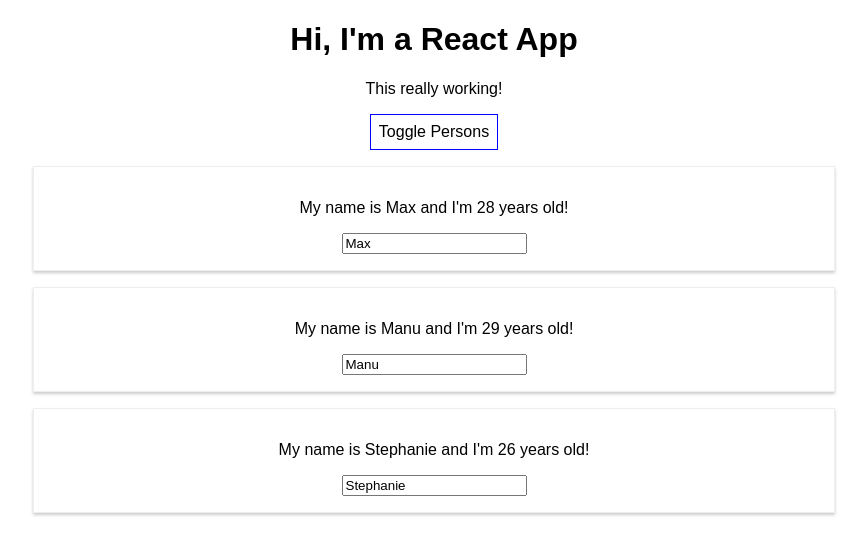
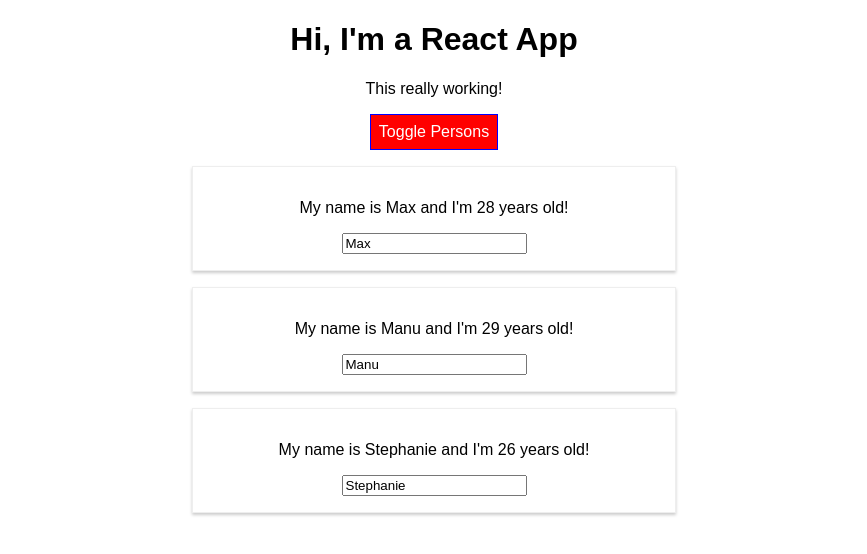
Before and after one commit to schenkd/react-udemy-example, a React (Create React App) app: page / in a window 1280 px wide. Both pictures are taken after a click on the button "Toggle Persons". Shown: the top 554 px of the page, without its empty margins (206-1073 px from the left). Built offline with nearby package versions, Linux system fonts and the light colour scheme; no server answers.

Commit message:
adding dynamic styling with Radium

```diff
--- a/package.json
+++ b/package.json
@@ -4,6 +4,8 @@
   "private": true,
   "dependencies": {
     "axios": "^0.18.0",
+    "npm": "^5.8.0",
+    "radium": "^0.24.0",
     "react": "^16.2.0",
     "react-dom": "^16.2.0",
     "react-scripts": "1.1.1"
--- a/src/App.css
+++ b/src/App.css
@@ -1,3 +1,11 @@
 .App {
   text-align: center;
 }
+
+.red {
+  color: red;
+}
+
+.bold {
+  font-weight: bold;
+}
--- a/src/App.js
+++ b/src/App.js
@@ -1,7 +1,6 @@
 import React, { Component } from 'react';
-import axios from 'axios';
-
-import Person from './Person/Person.js'
+import Radium, { StyleRoot } from 'radium';
+import Person from './Person/Person.js';
 import './App.css';
 
 
@@ -13,14 +12,7 @@
       {id: 'sdfd', name: 'Stephanie', age: 26 }
     ],
     showPersons: false
-  }
-
-  componentDidMount() {
-    axios.get('https://jsonplaceholder.typicode.com/posts')
-      .then(response => {
-        this.setState({ posts: response.data })
-      });
-  }
+  };
 
   nameChangedHandler = (event, id) => {
     // get the person object with the matched id
@@ -57,12 +49,18 @@
   }
 
   render() {
+    // extended with :hover (Thx to Radium!)
     const style = {
-      backgroundColor: 'white',
+      backgroundColor: 'green',
+      color: 'white',
       font: 'inherit',
       border: '1px solid blue',
       padding: '8px',
-      cursor: 'pointer'
+      cursor: 'pointer',
+      ':hover': {
+        backgroundColor: 'lightgreen',
+        color: 'black'
+      }
     };
 
     let persons = null;
@@ -80,19 +78,36 @@
           })}
         </div>
       );
+
+      style.backgroundColor = 'red';
+      style[':hover'] = {
+          backgroundColor: 'salmon',
+          color: 'black'
+      };
+    }
+
+    // dynamic styling classes
+    const classes = [];
+    if (this.state.persons.length <= 2) {
+      classes.push('red');
+    }
+    if (this.state.persons.length <= 1) {
+      classes.push('bold');
     }
 
     return (
+      <StyleRoot>
         <div className="App">
           <h1>Hi, I'm a React App</h1>
-        <p>This really working!</p>
+          <p className={ classes.join(' ') }>This really working!</p>
           <button
             style={ style }
             onClick={ this.togglePersonsHandler }>Toggle Persons</button>
           { persons }
         </div>
+      </StyleRoot>
     );
   }
 }
 
-export default App;
+export default Radium(App);
--- a/src/Person/Person.js
+++ b/src/Person/Person.js
@@ -1,10 +1,17 @@
 import React from 'react';
+import Radium from 'radium';
 
 import './Person.css';
 
 const person = (props) => {
+    const style = {
+        '@media(min-width: 500px)': {
+            width: '450px'
+        }
+    };
+
     return (
-        <div className="Person">
+        <div className="Person" style={ style }>
             <p onClick={ props.click }>My name is { props.name } and I'm { props.age } years old!</p>
             <p>{ props.children }</p>
             <input type='text' onChange={ props.changed } value={ props.name }/>
@@ -12,4 +19,4 @@
     )
 }
 
-export default person;
+export default Radium(person);
```
Also changed, not shown: 2 other files (tests, documents, lock files or other folders). Lines whose indentation alone changed are shown as unchanged.
